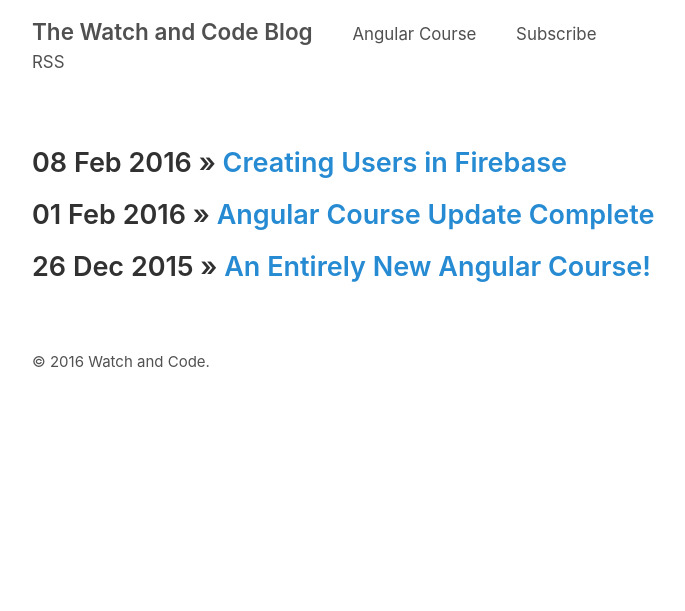
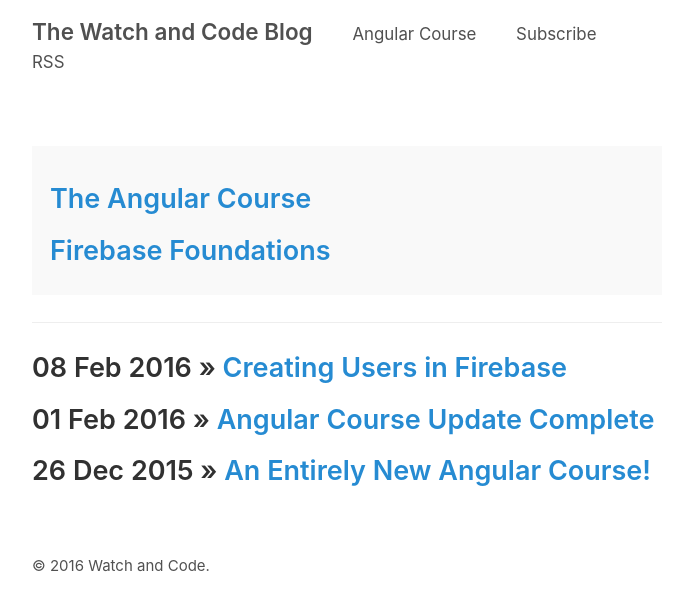
Before and after one commit to hoojaoh/blog.watchandcode.com, a Jekyll site: the page built from index.html, in a window 1280 px wide. Shown: the top 611 px of the page, without its empty margins (293-978 px from the left). Built offline with Jekyll 4.4.1, drawn with Linux system fonts in a browser that asks for light colours; the list of posts is cut into pages by our own code.

Commit message:
Added links to Angular Course and Firebase Foundations at the top of blog.

```diff
--- a/index.html
+++ b/index.html
@@ -3,8 +3,15 @@
 title: Home
 ---
 
+<div class="message">
+  <h2><a href="https://watchandcode.com/courses/angular-course/?utm_source=internal&utm_medium=watchandcodeblog&utm_campaign=blog">The Angular Course</a></h2>
+  <h2><a href="/firebase-foundations">Firebase Foundations</a></h2>
+</div>
+
+<hr>
+
 <div>
-{% for post in site.posts %}
-<h2>{{ post.date | date_to_string }} &raquo; <a href="{{ post.url }}">{{ post.title }}</a></h2>
-{% endfor %}
+  {% for post in site.posts %}
+  <h2>{{ post.date | date_to_string }} &raquo; <a href="{{ post.url }}">{{ post.title }}</a></h2>
+  {% endfor %}
 </div>
```
Also changed, not shown: firebase-foundations.md (added).
